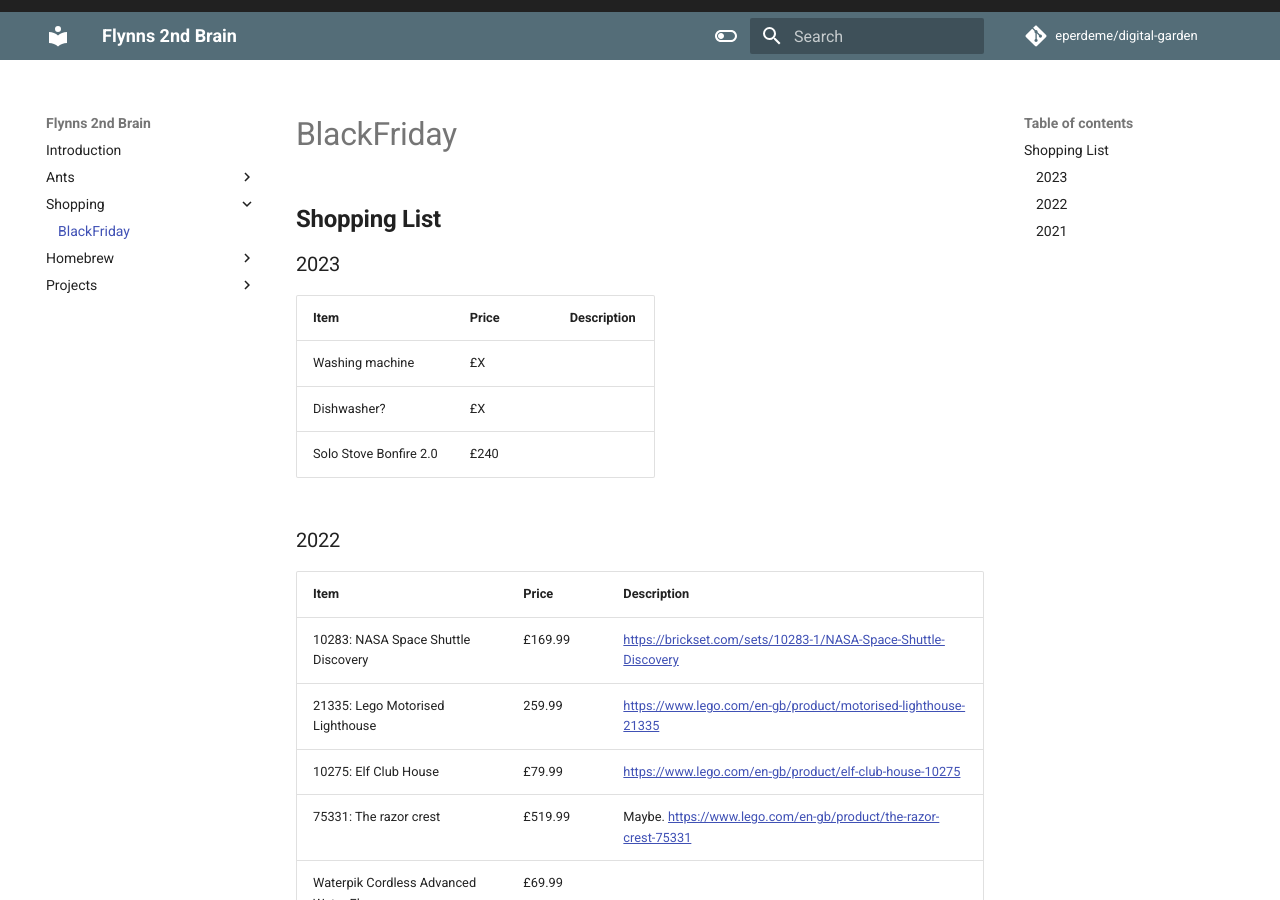
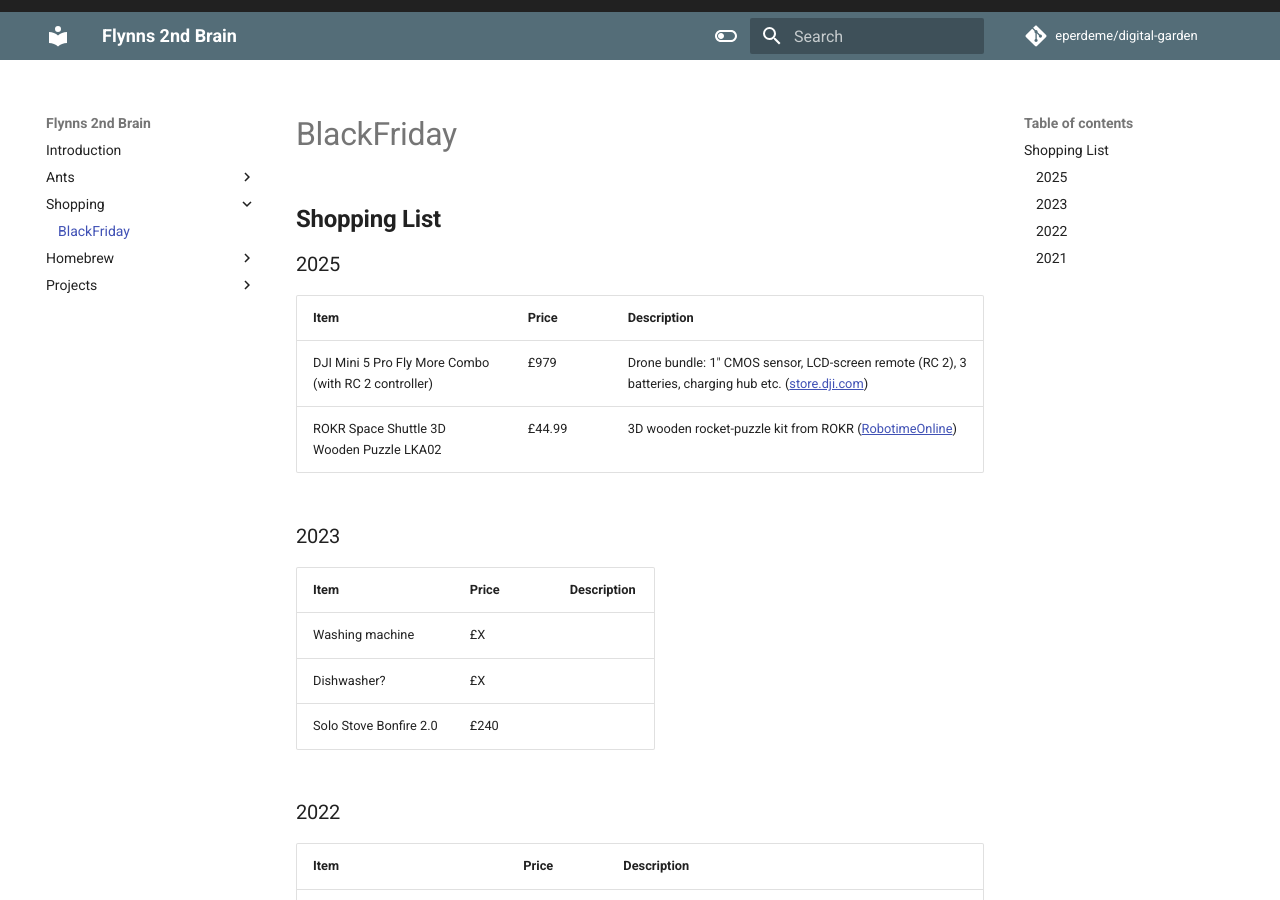
Before and after one commit to eperdeme/digital-garden, an MkDocs documentation site: the page built from docs/shopping/blackfriday.md, in a window 1280 px wide and 900 px high. Built offline with MkDocs 1.6.1 and Material for MkDocs 9.7.7, drawn with Linux system fonts in a browser that asks for light colours; comment, search, counter and statistics services are not loaded.

Commit message:
Update blackfriday.md

```diff
--- a/docs/shopping/blackfriday.md
+++ b/docs/shopping/blackfriday.md
@@ -1,4 +1,12 @@
 # Shopping List
+
+## 2025
+
+| Item | Price | Description |
+|------|--------|-------------|
+| DJI Mini 5 Pro Fly More Combo (with RC 2 controller) | £979 | Drone bundle: 1″ CMOS sensor, LCD-screen remote (RC 2), 3 batteries, charging hub etc. ([store.dji.com](https://store.dji.com/uk/product/dji-mini-5-pro-fly-more-combo-dji-rc2?vid=199671)) |
+| ROKR Space Shuttle 3D Wooden Puzzle LKA02 | £44.99 | 3D wooden rocket-puzzle kit from ROKR ([RobotimeOnline](https://www.robotimeonline.com/en-gb/products/rokr-space-shuttle-3d-wooden-puzzle-lka02)) |
+
 
 ## 2023
 
```
